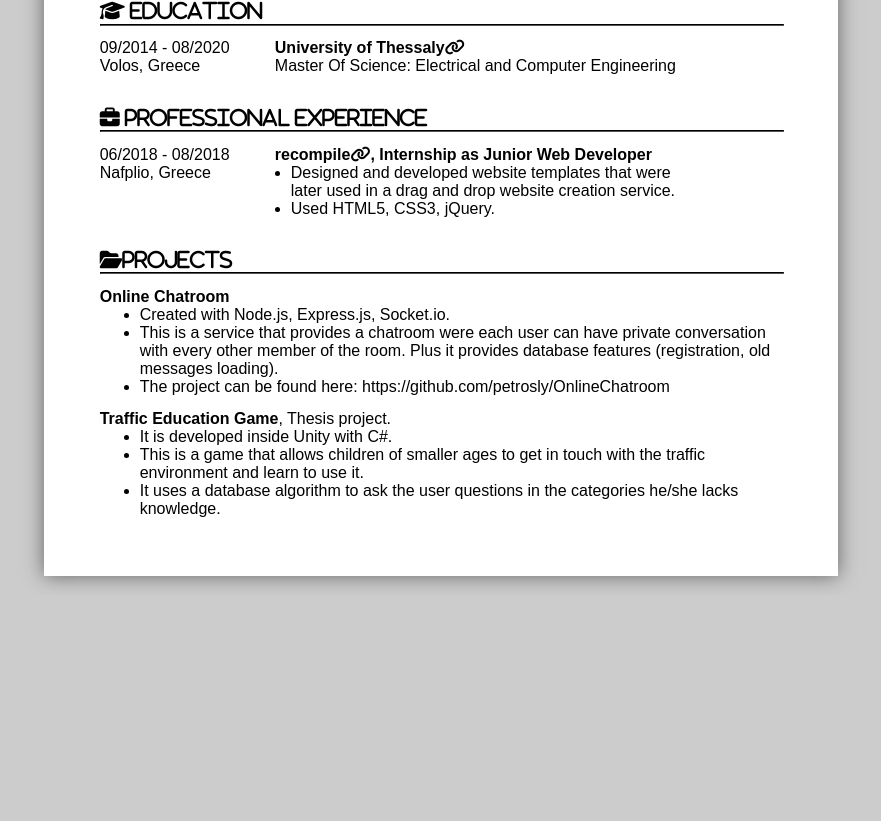
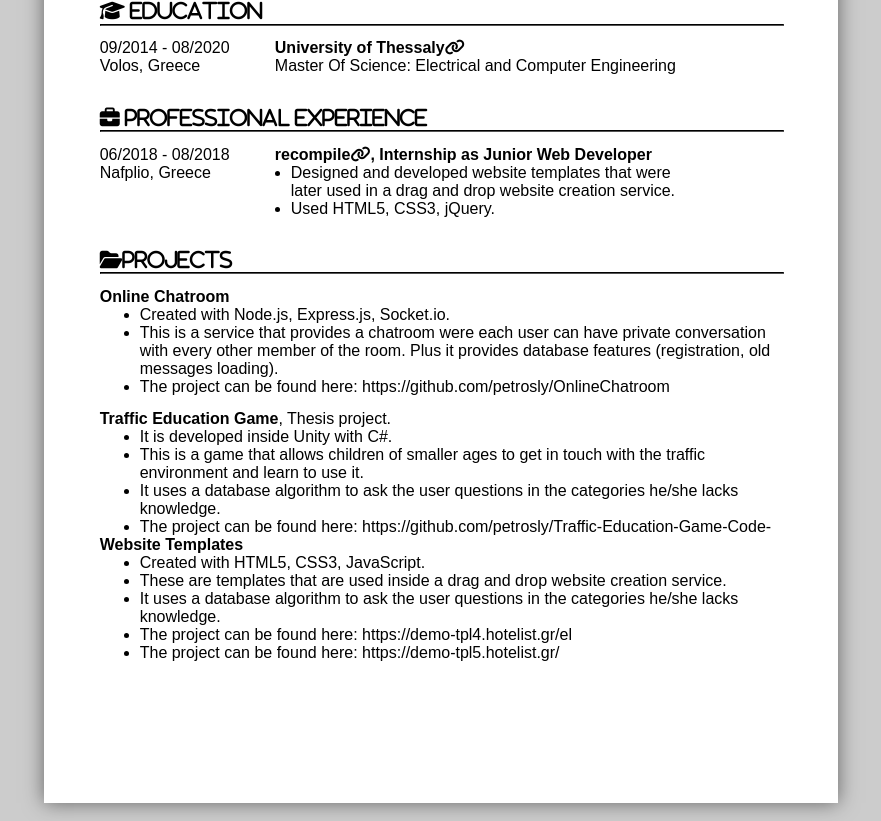
Before and after one commit to petrosly/petrosly.github.io, a plain HTML site: page index.html in a window 1280 px wide. Shown: the part 328-1149 px from the top of the page, without its empty margins (199-1080 px from the left). Before the commit the page ends 923 px from the top, so only its background shows below. Drawn offline with Linux system fonts and the light colour scheme.

Commit message:
Updated site info and changed background back to A4 size.

```diff
--- a/index.html
+++ b/index.html
@@ -97,6 +97,18 @@
 	environment and learn to use it.</li>
 						<li>It uses a database algorithm to ask the user questions in the categories he/she lacks
 	knowledge.</li>
+						<li>The project can be found here: <a href="https://github.com/petrosly/Traffic-Education-Game-Code-">https://github.com/petrosly/Traffic-Education-Game-Code-</a></li>
+					</ul>
+				</div>
+				<div class="row project3">
+					<p class="title zero-margin"><b>Website Templates</b></p>
+					<ul class="project2-info zero-margin">
+						<li>Created with HTML5, CSS3, JavaScript.</li>
+						<li>These are templates that are used inside a drag and drop website creation service.</li>
+						<li>It uses a database algorithm to ask the user questions in the categories he/she lacks
+	knowledge.</li>
+						<li>The project can be found here: <a href="https://demo-tpl4.hotelist.gr/el">https://demo-tpl4.hotelist.gr/el</a></li>
+						<li>The project can be found here: <a href="https://demo-tpl5.hotelist.gr/">https://demo-tpl5.hotelist.gr/</a></li>
 					</ul>
 				</div>
 			</div>
--- a/style.css
+++ b/style.css
@@ -14,7 +14,7 @@ page {
 
 page[size="A4"] {
   width: 21cm;
-  height: 23.7cm;
+	height: 29.7cm;
 }
 
 a{
```
